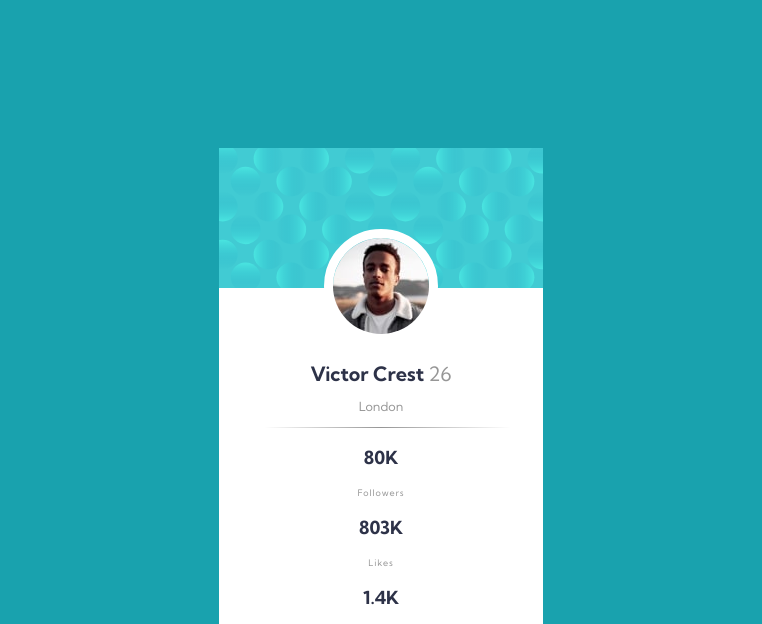
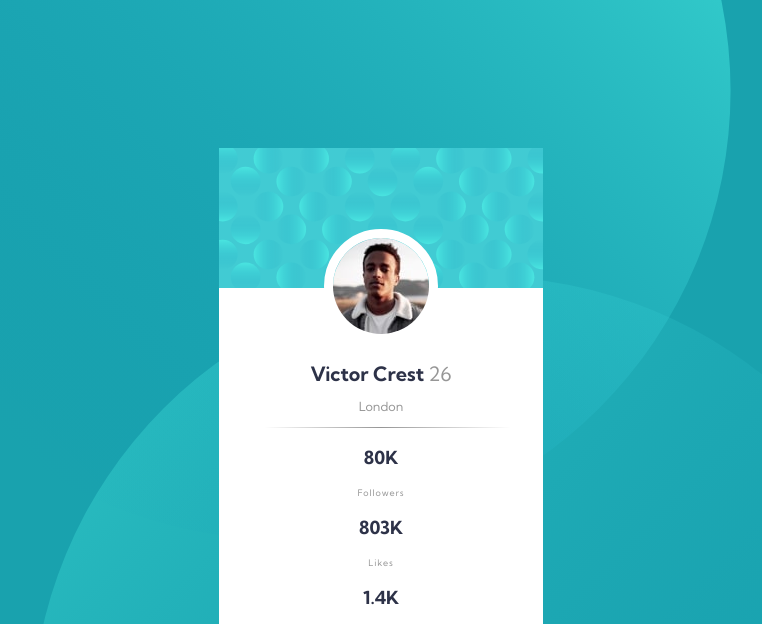
Before and after one commit to omarotxoa/profile-card-component, a plain HTML site: page index.html in a window 1280 px wide. Shown: the top 624 px of the page, without its empty margins (259-1021 px from the left). Drawn offline with Linux system fonts and the light colour scheme.

Commit message:
CSS: background image orbs placement

```diff
--- a/styles.css
+++ b/styles.css
@@ -19,6 +19,10 @@ body {
     align-items: center;
     justify-content: center;
     height: 100vh;
+    background-image: url(/images/bg-pattern-top.svg), url(/images/bg-pattern-bottom.svg);
+    background-position: -8em -10em, calc(100% + 8em) calc(100% + 8em);
+    background-repeat: no-repeat no-repeat;
+    background-size: 20em;
 }
 
 main {
@@ -72,3 +76,16 @@ h2 {
 .location {
     font-size: .7rem;
 }
+
+@media (min-width: 35em) {
+    body {
+        background-size: 35em;
+    }
+}
+
+@media (min-width: 80em) {
+    body {
+        background-size: 50em;
+        background-position: 5em -20em, calc(100% + -5em) calc(100% + 20em);
+    }
+}
```
